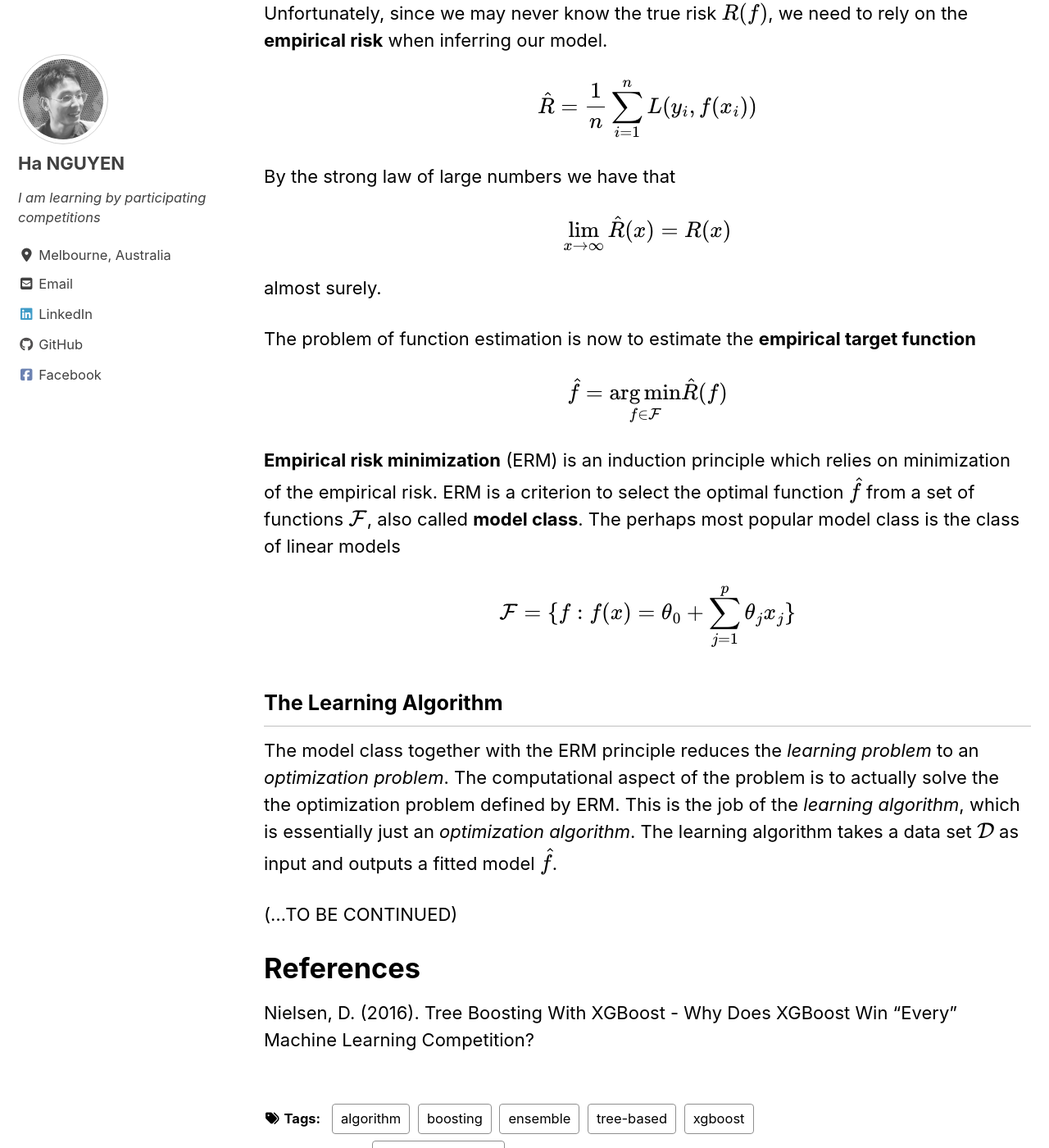
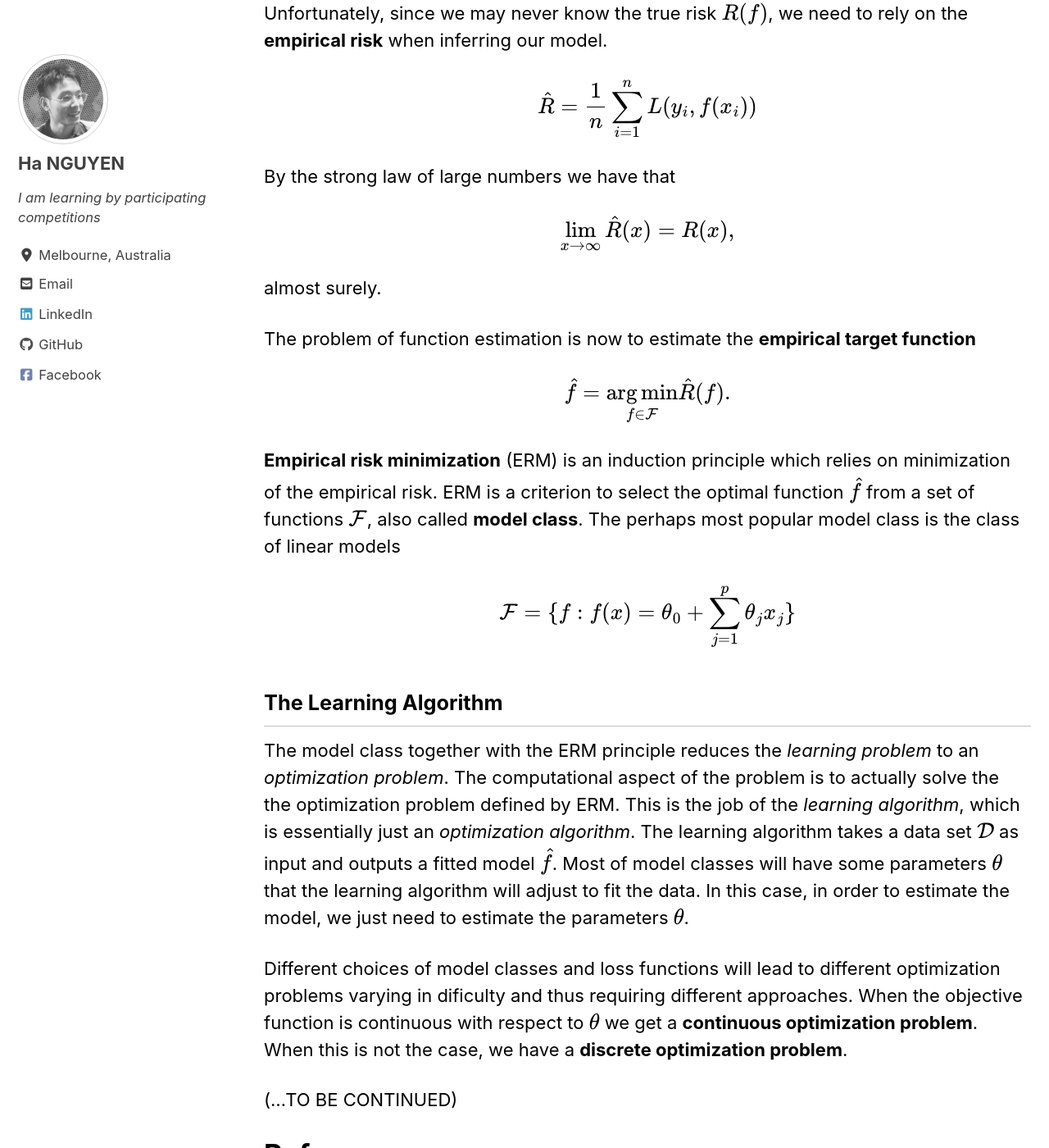
Before and after one commit to datasciblog/datasciblog.github.io, a Jekyll site: the page built from _posts/2020-02-26-tree-boosting-03.md, in a window 1280 px wide and 1400 px high, scrolled down 2132 px. Shown: the whole window at 82% size. Built offline with Jekyll 4.4.1, drawn with Linux system fonts in a browser that asks for light colours; cached includes are drawn as plain includes; nearby versions of some CDN libraries; formulas are drawn with MathJax 3; some of the changed text lies outside the part shown.

Commit message:
Update 2020-02-26-tree-boosting-03.md

```diff
--- a/_posts/2020-02-26-tree-boosting-03.md
+++ b/_posts/2020-02-26-tree-boosting-03.md
@@ -49,7 +49,7 @@ The **target function** is now defined as
 
 $$f^{*} = \underset{f}{\arg\min} R(f)$$
 
-and we are going to estimate this target function.
+and the goal is to estimate this target function.
 
 ## Empirical Risk Minimization
 
@@ -59,13 +59,13 @@ $$\hat{R} = \frac{1}{n} \sum\limits_{i=1}^n L(y_i, f(x_i))$$
 
 By the strong law of large numbers we have that
 
-$$\lim_{x\to\infty} \hat{R}(x) = R(x)$$
+$$\lim_{x\to\infty} \hat{R}(x) = R(x),$$
 
 almost surely.
 
 The problem of function estimation is now to estimate the **empirical target function**
 
-$$\hat{f} = \underset{f\in\mathcal{F}}{\arg\min} \hat{R}(f)$$
+$$\hat{f} = \underset{f\in\mathcal{F}}{\arg\min} \hat{R}(f).$$
 
 
 **Empirical risk minimization** (ERM) is an induction principle which relies on minimization of the empirical risk. ERM is a criterion to select the optimal function $\hat{f}$ from a set of functions $\mathcal{F}$, also called **model class**. The perhaps most popular model class is the class of linear models
@@ -75,8 +75,9 @@ $$ \mathcal{F} = \{ f : f(x) = \theta_0 + \sum\limits_{j=1}^p \theta_j x_j \} $$
 ## The Learning Algorithm
 
 The model class together with the ERM principle reduces the *learning problem* to an *optimization problem*. The computational aspect of the problem is to actually solve the
-the optimization problem defined by ERM. This is the job of the *learning algorithm*, which is essentially just an *optimization algorithm*. The learning algorithm takes a data set $\mathcal{D}$ as input and outputs a fitted model $\hat{f}$.
+the optimization problem defined by ERM. This is the job of the *learning algorithm*, which is essentially just an *optimization algorithm*. The learning algorithm takes a data set $\mathcal{D}$ as input and outputs a fitted model $\hat{f}$. Most of model classes will have some parameters $\theta$ that the learning algorithm will adjust to fit the data. In this case, in order to estimate the model, we just need to estimate the parameters $\theta$.
 
+Different choices of model classes and loss functions will lead to different optimization problems varying in dificulty and thus requiring different approaches. When the objective function is continuous with respect to $\theta$ we get a **continuous optimization problem**. When this is not the case, we have a **discrete optimization problem**.
 
 (...TO BE CONTINUED)
 
```
Also changed, not shown: other parts of _posts/2020-02-26-tree-boosting-03.md (+1 -1 lines).
